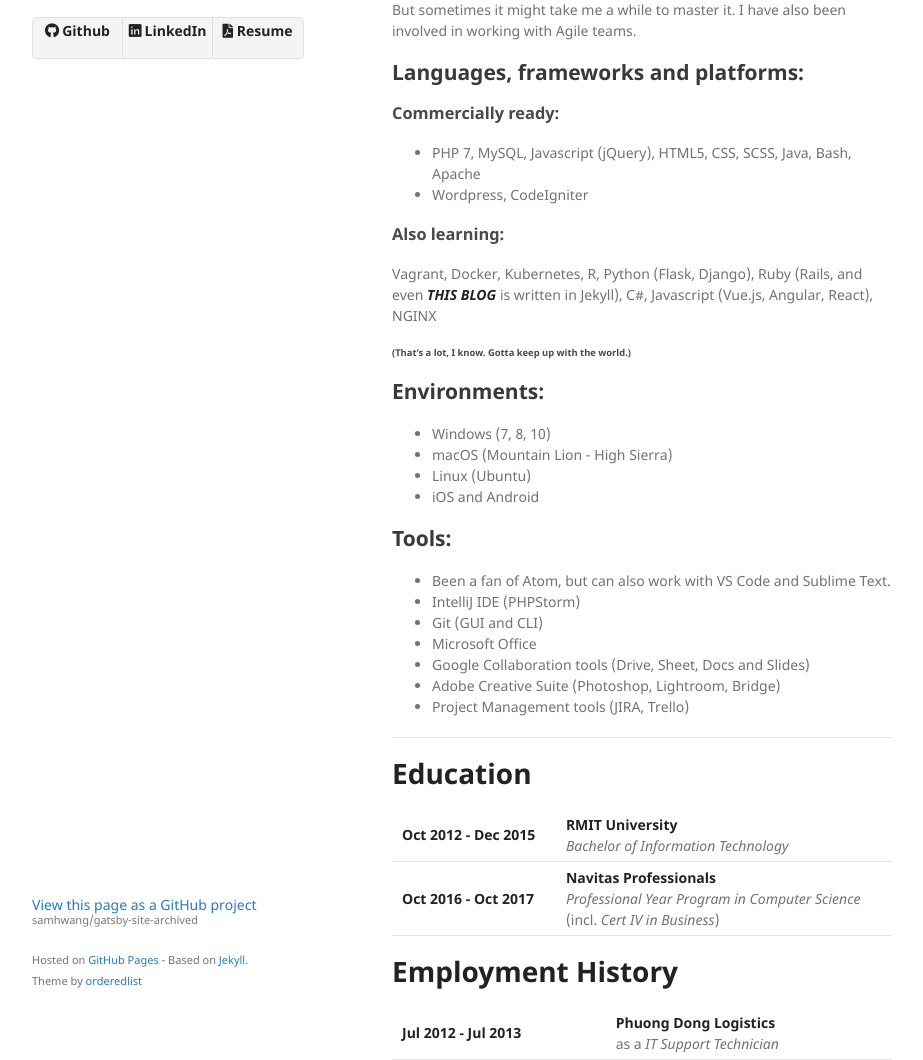
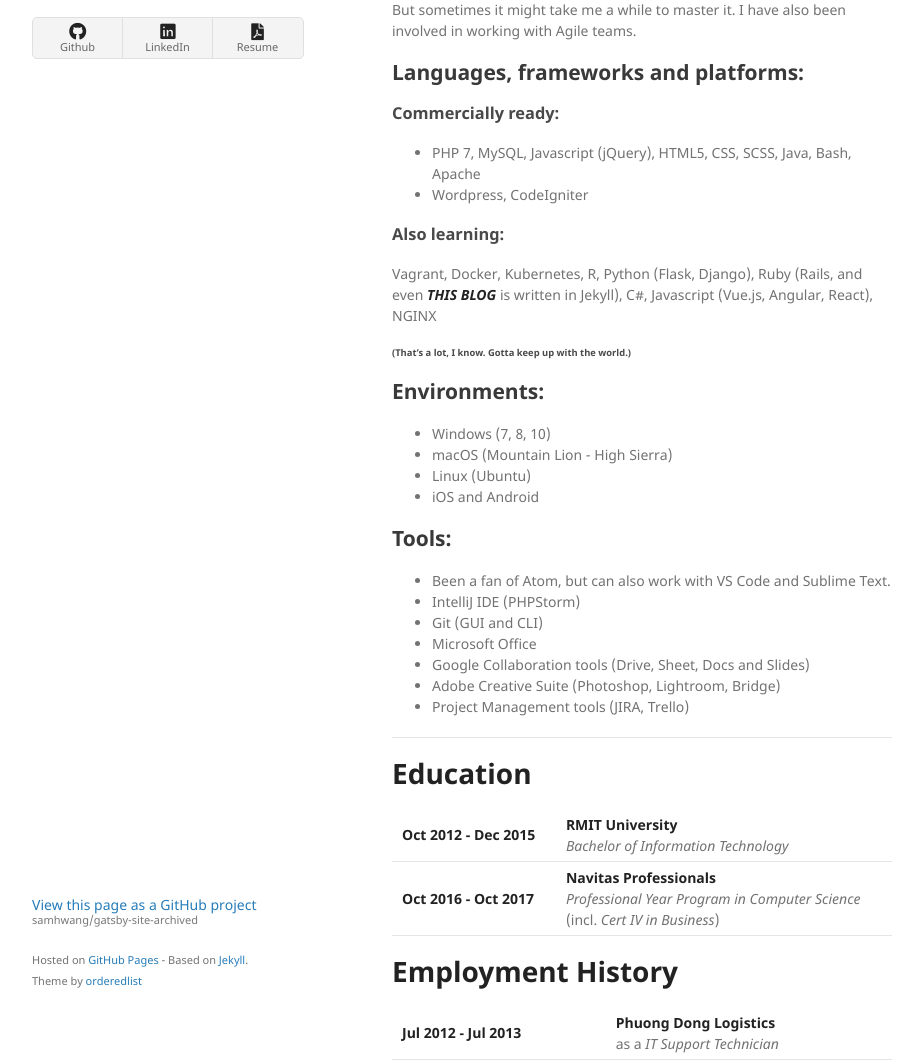
Before and after one commit to samhwang/gatsby-site-archived, a Jekyll site: the page built from index.md, in a window 1280 px wide and 1400 px high. Shown: the part 340-1400 px from the top of the window, without its empty margins (178-1101 px from the left). Built offline with Jekyll 4.4.1, drawn with Linux system fonts in a browser that asks for light colours; nearby versions of some CDN libraries.

Commit message:
Change the link of the Sass files
Also remove the remains of the Jekyll-sass plugin.

```diff
--- a/_includes/header.html
+++ b/_includes/header.html
@@ -13,17 +13,17 @@
 <ul class="downloads">
   <li>
     <a href="{{ site.github.owner_url }}">
-      <strong><i class="fab fa-github social-icons"></i> Github</strong>
+      <strong><i class="fab fa-github social-icons"></i></strong> Github
     </a>
   </li>
   <li>
     <a href="https://au.linkedin.com/in/{{ site.linkedin_username }}">
-      <strong><i class="fab fa-linkedin social-icons"></i> LinkedIn</strong>
+      <strong><i class="fab fa-linkedin social-icons"></i></strong> LinkedIn
     </a>
   </li>
   <li>
     <a href="{{ site.resume_file }}">
-      <strong><i class="fas fa-file-pdf social-icons"></i> Resume</strong>
+      <strong><i class="fas fa-file-pdf social-icons"></i></strong> Resume
     </a>
   </li>
 </ul>
--- a/_sass/style.sass
+++ /dev/null
@@ -1,5 +0,0 @@
----
----
-$fa-font-path: "fonts/font-awesome/";
-@import "font-awesome";
-@import "{{ site.theme }}";
--- a/assets/css/style.scss
+++ b/assets/css/style.scss
@@ -1,4 +1,8 @@
 ---
 ---
 
-@import "jekyll-theme-minimal";
+@import "{{ site.theme }}";
+
+.social-icons{
+  font-size: larger;
+}
```
Also changed, not shown: Gemfile.lock.
